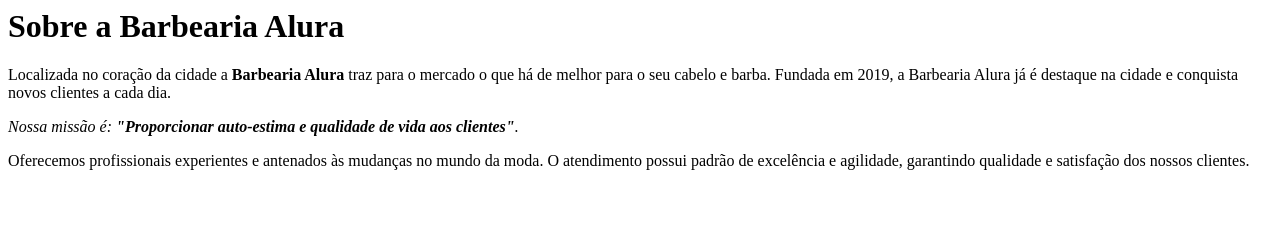
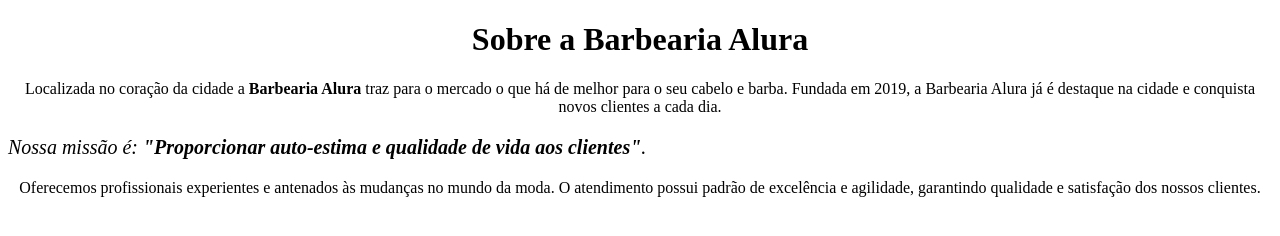
Before and after one commit to WesleyFelipeSilva/curso-barbearia-alura, a plain HTML site: page index.html in a window 1280 px wide. Drawn offline with Linux system fonts and the light colour scheme.

Commit message:
segunda edição

```diff
--- a/index.html
+++ b/index.html
@@ -1,10 +1,19 @@
+<!DOCTYPE html>
+<html lang="pt-br">
+    <head>
+        <meta charset="UTF-8">
+        <title>Barbearia Alura</title>
+    </head>
 
-<h1>Sobre a Barbearia Alura</h1>
+    <body>
+        <h1 style="text-align: center">Sobre a Barbearia Alura</h1>
 
-<p>Localizada no coração da cidade a <strong>Barbearia Alura</strong> traz para o mercado o que há de melhor para o seu cabelo e barba.
-Fundada em 2019, a Barbearia Alura já é destaque na cidade e conquista novos clientes a cada dia.</p>
+        <p style="text-align: center">Localizada no coração da cidade a <strong>Barbearia Alura</strong> traz para o mercado o que há de melhor para o seu cabelo e barba.
+        Fundada em 2019, a Barbearia Alura já é destaque na cidade e conquista novos clientes a cada dia.</p>
 
-<p><em>Nossa missão é: <strong>"Proporcionar auto-estima e qualidade de vida aos clientes"</strong>.</em></p>
+        <p style="font-size: 20px; text-aling: center"><em>Nossa missão é: <strong>"Proporcionar auto-estima e qualidade de vida aos clientes"</strong>.</em></p>
 
-<p>Oferecemos profissionais experientes e antenados às mudanças no mundo da moda.
-O atendimento possui padrão de excelência e agilidade, garantindo qualidade e satisfação dos nossos clientes.</p>
+        <p style="text-align: center">Oferecemos profissionais experientes e antenados às mudanças no mundo da moda.
+        O atendimento possui padrão de excelência e agilidade, garantindo qualidade e satisfação dos nossos clientes.</p>
+    </body>
+</html>
```
